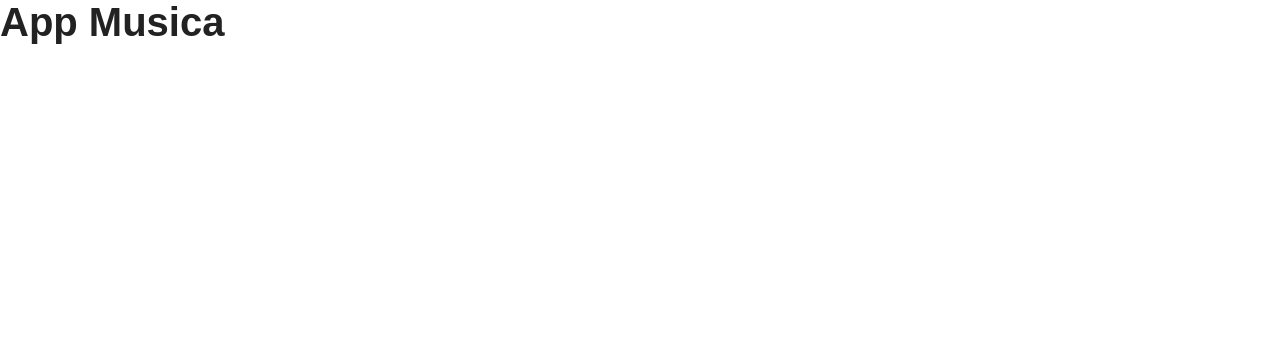
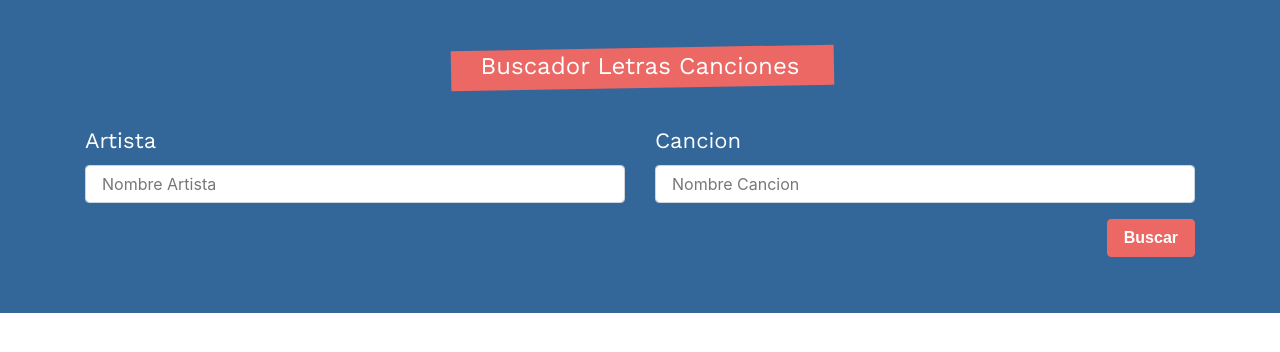
Before and after one commit to adlf-aldana/buscador-letras-informacion-canciones, a React (Create React App) app: page / in a window 1280 px wide. Shown: the top 352 px of the page. Built offline with nearby package versions, Linux system fonts and the light colour scheme; a web font is replaced by a local one.

Commit message:
creacion del componete formulario

```diff
--- a/src/App.js
+++ b/src/App.js
@@ -1,9 +1,10 @@
 import React, { Fragment } from 'react';
+import Formulario from './components/Formulario';
 
 function App() {
   return (
     <Fragment>
-      <h1>App Musica</h1>
+      <Formulario />
     </Fragment>
   );
 }
--- /dev/null
+++ b/src/components/Formulario.js
@@ -0,0 +1,48 @@
+import React from 'react';
+
+const Formulario = () => {
+    return (
+        <div className="bg-info">
+            <div className="container">
+                <div className="row">
+                    <form className="col card text-white bg-transparent mb-5 pt-5 pb-2">
+                        <fieldset>
+                            <legend className="text-center">Buscador Letras Canciones</legend>
+                            <div className="row">
+                                <div className="col-md-6">
+                                    <div className="form-group">
+                                        <label>Artista</label>
+                                        <input
+                                            type="text"
+                                            className="form-control"
+                                            name="artista"
+                                            placeholder="Nombre Artista" />
+                                    </div>
+                                </div>
+
+                                <div className="col-md-6">
+                                    <div className="form-group">
+                                        <label>Cancion</label>
+                                        <input
+                                            type="text"
+                                            className="form-control"
+                                            name="cancion"
+                                            placeholder="Nombre Cancion" />
+                                    </div>
+                                </div>
+                            </div>
+
+                            <button
+                                type="submit"
+                                className="btn btn-primary float-right"
+                            >Buscar</button>
+
+                        </fieldset>
+                    </form>
+                </div>
+            </div>
+        </div>
+    );
+}
+
+export default Formulario;
```
